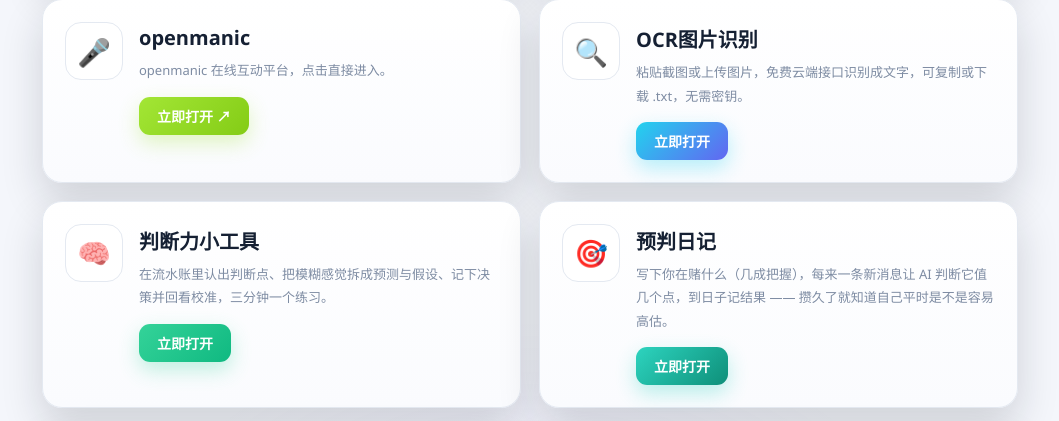
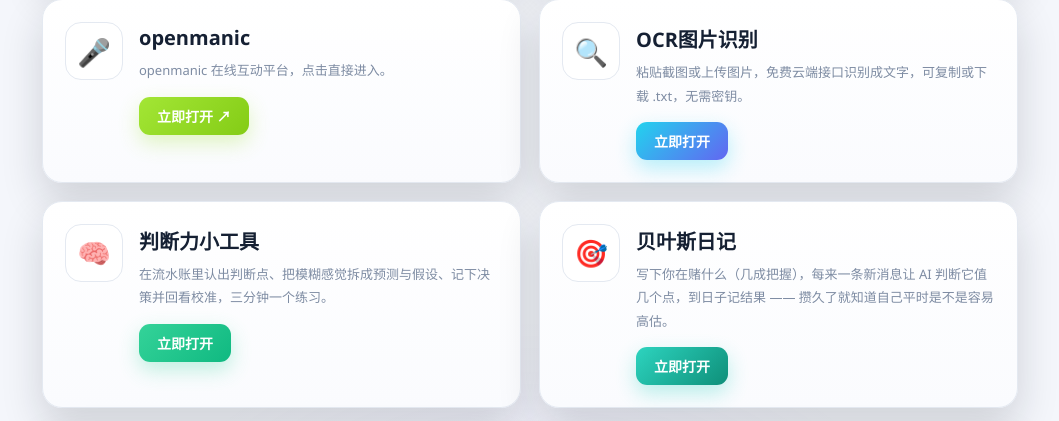
Before and after one commit to we2012wuhan/newpro, a Python web app: template templates/home.html in a window 1280 px wide. Shown: the part 1054-1475 px from the top of the page, without its empty margins (110-1169 px from the left). Run offline with Jinja, Linux system fonts and the light colour scheme; the template is opened without the code that fills it, so the values that code supplies are empty.

Commit message:
名字修改

```diff
--- a/main.py
+++ b/main.py
@@ -144,7 +144,7 @@ app.include_router(writing_ideas_router)
 from ecs_ssh import router as ecs_ssh_router  # noqa: E402
 app.include_router(ecs_ssh_router)
 
-# 附加功能：预判日记（写下你在赌什么 -> 每来一条新消息让大模型判断它值几个点 ->
+# 附加功能：贝叶斯日记（写下你在赌什么 -> 每来一条新消息让大模型判断它值几个点 ->
 # Python 做贝叶斯更新 -> 结算后看自己准不准；数字全由后端算，数据存浏览器）
 # 浏览器访问 http://127.0.0.1:8000/predict-diary 即可使用。
 from predict_diary import router as predict_diary_router  # noqa: E402
--- a/predict_diary.py
+++ b/predict_diary.py
@@ -1,5 +1,5 @@
 # -*- coding: utf-8 -*-
-# 预判日记（页面在 /predict-diary）
+# 贝叶斯日记（页面在 /predict-diary）
 # ------------------------------------------------------------
 # 写下「你在赌什么」（0-100% 的把握），之后每来一条新消息，让大模型判断它值几个点，
 # Python 做贝叶斯更新，把「判断被现实一点点修正」的过程记下来。
@@ -361,6 +361,6 @@ async def predict_summary(request: Request):
 if __name__ == '__main__':
     import uvicorn
     from fastapi import FastAPI
-    _standalone = FastAPI(title='预判日记', description='写下你在赌什么，让现实来更新它', version='1.0.0')
+    _standalone = FastAPI(title='贝叶斯日记', description='写下你在赌什么，让现实来更新它', version='1.0.0')
     _standalone.include_router(router)
     uvicorn.run(_standalone, host='127.0.0.1', port=8008)
--- a/templates/home.html
+++ b/templates/home.html
@@ -257,7 +257,7 @@ h2.sec{font-size:15px;color:var(--c-b8c4da);letter-spacing:3px;margin:0 0 14px;f
     <a class="tool t-pd" href="/predict-diary">
       <div class="t-icon">🎯</div>
       <div class="t-info">
-        <h3>预判日记</h3>
+        <h3>贝叶斯日记</h3>
         <p class="desc">写下你在赌什么（几成把握），每来一条新消息让 AI 判断它值几个点，到日子记结果 —— 攒久了就知道自己平时是不是容易高估。</p>
         <span class="go">立即打开</span>
       </div>
--- a/templates/predict-diary.html
+++ b/templates/predict-diary.html
@@ -4,7 +4,7 @@
 <meta charset="utf-8">
 <meta name="viewport" content="width=device-width,initial-scale=1,viewport-fit=cover">
 <meta name="theme-color" content="#0E8F79">
-<title>预判日记</title>
+<title>贝叶斯日记</title>
 <link rel="icon" type="image/svg+xml" href="/static/favicon.svg">
 <script>try{if(localStorage.getItem('tb_theme')==='dark'){document.documentElement.setAttribute('data-theme','dark')}}catch(e){}</script>
 <link rel="stylesheet" href="/static/theme.css">
@@ -189,7 +189,7 @@ html{background-color:var(--bg);background-image:
 <header class="topbar">
   <div class="topbar-in">
     <div>
-      <div class="ttl">预判日记</div>
+      <div class="ttl">贝叶斯日记</div>
       <div class="sub">写下你在赌什么，来了新消息就更新一下</div>
     </div>
     <a class="back" href="/">← 返回工具箱</a>
@@ -750,7 +750,7 @@ function settle(b, outcome){
 }
 
 function exportJSON(){
-  var data = { app: '预判日记', version: 1, exportedAt: new Date().toISOString(), bets: all() };
+  var data = { app: '贝叶斯日记', version: 1, exportedAt: new Date().toISOString(), bets: all() };
   try{
     var blob = new Blob([JSON.stringify(data, null, 2)], { type: 'application/json' });
     var a = document.createElement('a');
```
Also changed, not shown: README.md.
